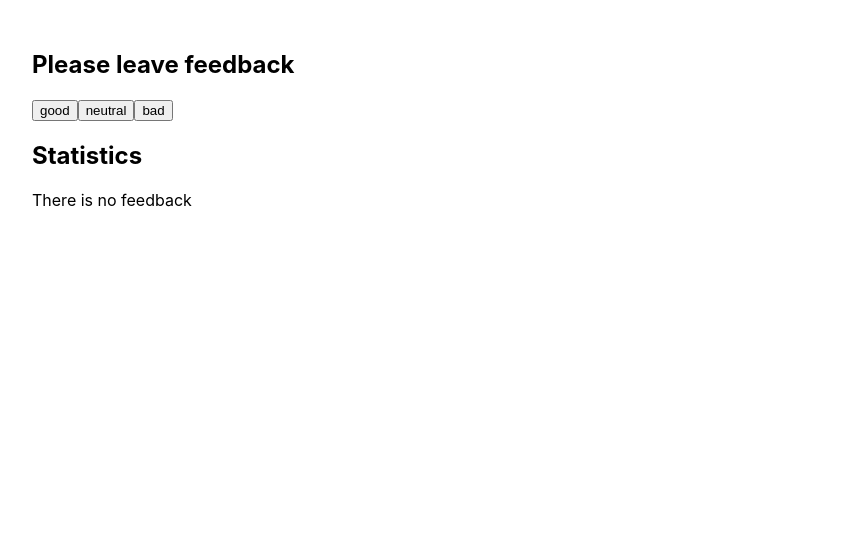
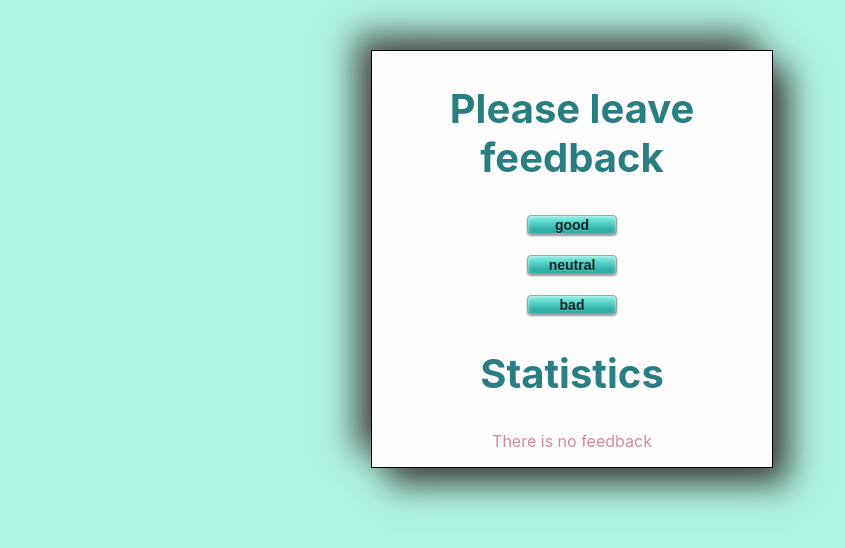
Before and after one commit to marrakeshn/goit-react-hw-02-feedback, a React (Create React App) app: page / in a window 1280 px wide. Shown: the top 548 px of the page, without its empty margins (68-913 px from the left). Built offline with nearby package versions, Linux system fonts and the light colour scheme.

Commit message:
done task 3&4

```diff
--- a/src/components/App.module.css
+++ b/src/components/App.module.css
@@ -1,3 +1,8 @@
 .container {
-    margin: 50px 100px;
+    margin: 50px auto;
+    width: 400px;
+    /* padding: 10px; */
+    border: 1px solid black;
+    box-shadow: 1rem 1rem 2rem rgb(65, 64, 64), -1rem -1rem 2rem rgb(82, 81, 81);
+    background-color: rgb(253, 253, 253);
 }
--- a/src/components/FeedbackOptions/FeedbackOptions.module.css
+++ b/src/components/FeedbackOptions/FeedbackOptions.module.css
@@ -0,0 +1,45 @@
+button {
+    font-size: 14px;
+    text-decoration: none;
+    cursor: pointer;
+    display: block;
+    width: 90px;
+    font-weight: bold;
+    margin: 20px auto;
+    text-align: center;
+    padding: 1px 5px;
+    color: #022524;
+    -webkit-border-radius: 4px;
+    -moz-border-radius: 4px;
+    border-radius: 4px;
+    text-shadow: 0 1px 0 rgba(255, 255, 255, 0.3);
+    -webkit-box-shadow: inset 0 0 0 1px rgba(255, 255, 255, 0.2),
+        inset 0 0 6px 0 rgba(255, 255, 255, 0.3), 0 1px 2px rgba(0, 0, 0, 0.4);
+    -moz-box-shadow: inset 0 0 0 1px rgba(255, 255, 255, 0.2),
+        inset 0 0 6px 0 rgba(255, 255, 255, 0.3), 0 1px 2px rgba(0, 0, 0, 0.4);
+    box-shadow: inset 0 0 0 1px rgba(255, 255, 255, 0.2),
+        inset 0 0 6px 0 rgba(255, 255, 255, 0.3), 0 1px 2px rgba(0, 0, 0, 0.4);
+    background: #83f3e4;
+    background: -webkit-gradient(linear,
+            left top,
+            left bottom,
+            from(#83f3e4),
+            to(#119b94));
+    background: -webkit-linear-gradient(#83f3e4, #119b94);
+    background-image: -moz-linear-gradient(top, #f6f6f6, #119b94);
+    background-image: -moz-gradient(top, #f6f6f6, #119b94);
+    border: 1px solid #a1a1a1;
+}
+
+button:hover {
+    background: #83f3e4;
+    color: #000;
+    background: -webkit-gradient(linear,
+            left top,
+            left bottom,
+            from(#83f3e4),
+            to(#ececec));
+    background: -webkit-linear-gradient(#83f3e4, #ececec);
+    background-image: -moz-linear-gradient(top, #83f3e4, #ececec);
+    background-image: -moz-gradient(top, #83f3e4, #ececec);
+}
--- a/src/components/Notification/Notification.module.css
+++ b/src/components/Notification/Notification.module.css
@@ -0,0 +1,5 @@
+.title {
+    font-size: 16 px;
+    color: rgb(206, 138, 161);
+    text-align: center;
+}
--- a/src/components/Section/Section.module.css
+++ b/src/components/Section/Section.module.css
@@ -0,0 +1,5 @@
+.title {
+    font-size: 40px;
+    text-align: center;
+    color: rgb(41, 126, 129);
+}
--- a/src/components/Statistics/Statistics.jsx
+++ b/src/components/Statistics/Statistics.jsx
@@ -1,5 +1,6 @@
+// eslint-disable-next-line no-unused-vars
+import styles from './Statistics.module.css';
 import PropTypes from 'prop-types';
-import styles from './Statistics.module.css';
 
 const Statistics = ({ good, neutral, bad, total, positivePercentage }) => {
     return (
--- a/src/components/Statistics/Statistics.module.css
+++ b/src/components/Statistics/Statistics.module.css
@@ -0,0 +1,18 @@
+.list {
+    background-color: rgb(201, 245, 235);
+    margin: 0;
+    padding: 20px;
+    display: flex;
+    flex-direction: column;
+    justify-content: center;
+    align-items: center;
+}
+
+.item {
+    margin-bottom: 5px;
+    font-size: 16px;
+}
+
+.item:last-child {
+    margin-bottom: 0px;
+}
--- a/src/index.css
+++ b/src/index.css
@@ -1,7 +1,9 @@
-@import-normalize; /* bring in normalize.css styles */
+@import-normalize;
+
 
 body {
   margin: 0;
+  background-color: rgb(175, 245, 227);
   font-family: -apple-system, BlinkMacSystemFont, 'Segoe UI', 'Roboto', 'Oxygen',
     'Ubuntu', 'Cantarell', 'Fira Sans', 'Droid Sans', 'Helvetica Neue',
     sans-serif;
@@ -13,3 +15,12 @@ code {
   font-family: source-code-pro, Menlo, Monaco, Consolas, 'Courier New',
     monospace;
 }
+
+ul {
+  margin-left: 0;
+  padding-left: 0;
+}
+
+li {
+  list-style-type: none;
+}
```
